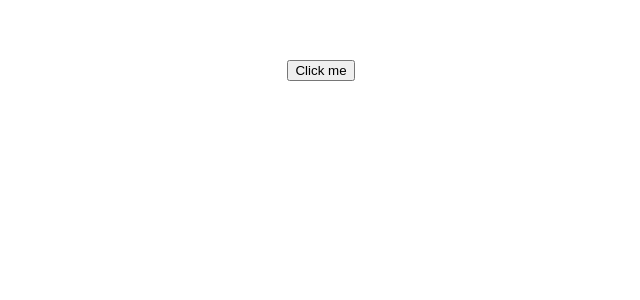
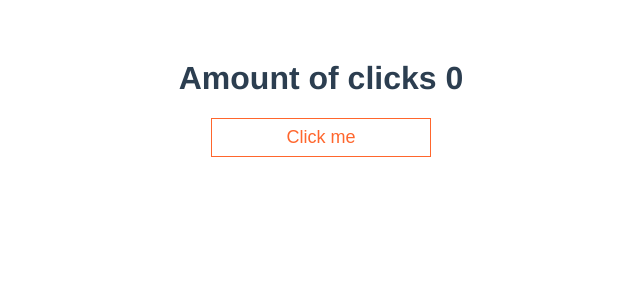
Before and after one commit to Konstantin-Kotenko/vue, a Vue app: page / in a window 1280 px wide. Shown: the top 300 px of the page, without its empty margins (319-959 px from the left). Built offline with nearby package versions, Linux system fonts and the light colour scheme.

Commit message:
add scss and style

```diff
--- a/src/App.vue
+++ b/src/App.vue
@@ -1,6 +1,7 @@
 <template>
 <div id='app'>
-<Button>Click me</Button>
+  <h1>{{ title }}</h1>
+<Button @click="increment" outlined>Click me</Button>
 </div>
   </template>
 
@@ -10,7 +11,22 @@
 export default {
   name: 'App',
   components: {
-Button
+    Button
+  },
+  data(){
+    return{
+      amountOfClicks:0
+    }
+  },
+  computed: {
+    title(){
+      return `Amount of clicks ${this.amountOfClicks}`
+    }
+  },
+  methods:{
+    increment(){
+      this.amountOfClicks +=1
+    }
   }
 }
 </script>
--- a/src/components/Button.vue
+++ b/src/components/Button.vue
@@ -1,5 +1,5 @@
 <template>
-    <button v-bind:type='type'>
+    <button v-on="listeners" v-bind:type='type' :class="{btn:true, 'btn--outlined':outlined}">
         <slot></slot>
     </button>
 </template>
@@ -12,11 +12,30 @@
             type:{
                 type:String,
                 default:'button'
+            },
+            outlined:{
+                type:Boolean,
+                default:false
             }
         }
     }
 </script>
 
 <style lang="scss" scoped>
+.btn{
+    display: inline-block;
+    font-size: 18px;
+    background: #ff662d;
+    color:#fff;
+    cursor: pointer;
+    min-width: 220px;
+    border: 1px solid transparent;
+    padding: 8px 15px;
 
+    &--outlined {
+        background: none;
+        border: 1px solid #ff662d;
+        color:#ff662d;
+    }
+}
 </style>
```
Also changed, not shown: package.json (+5 -4 lines), 1 other file (tests, documents, lock files or other folders).
